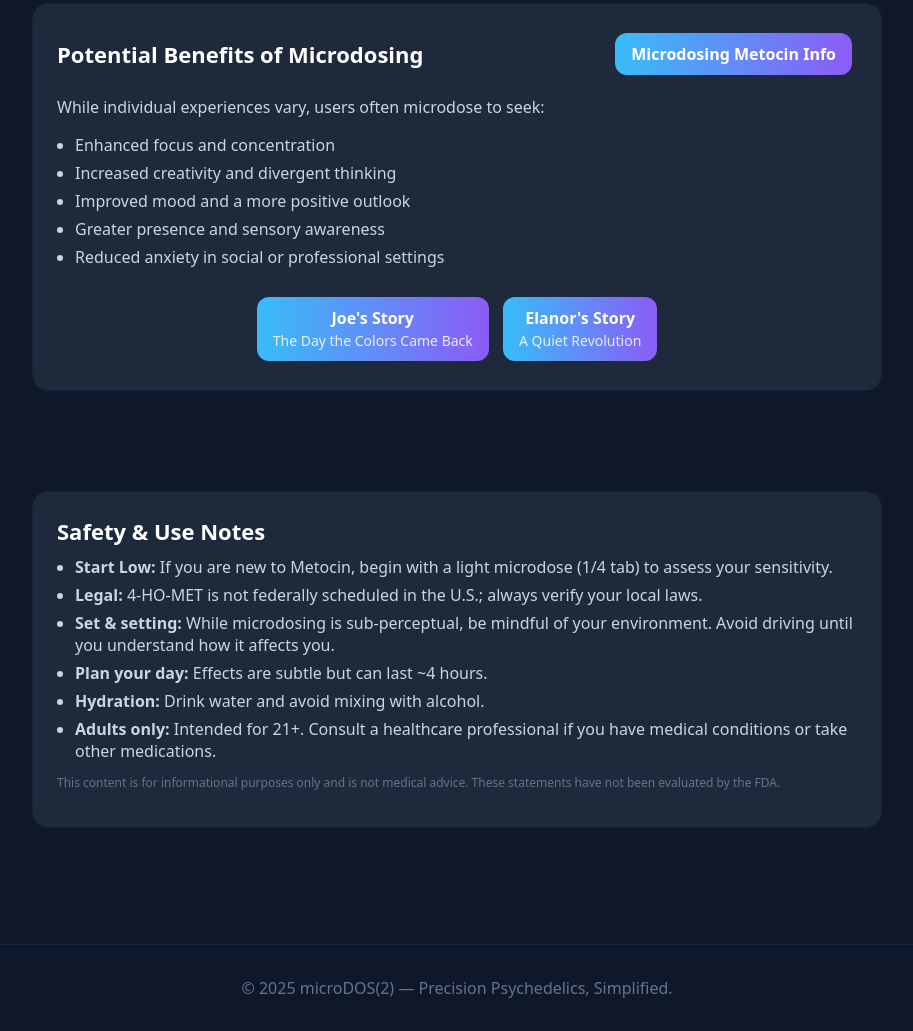
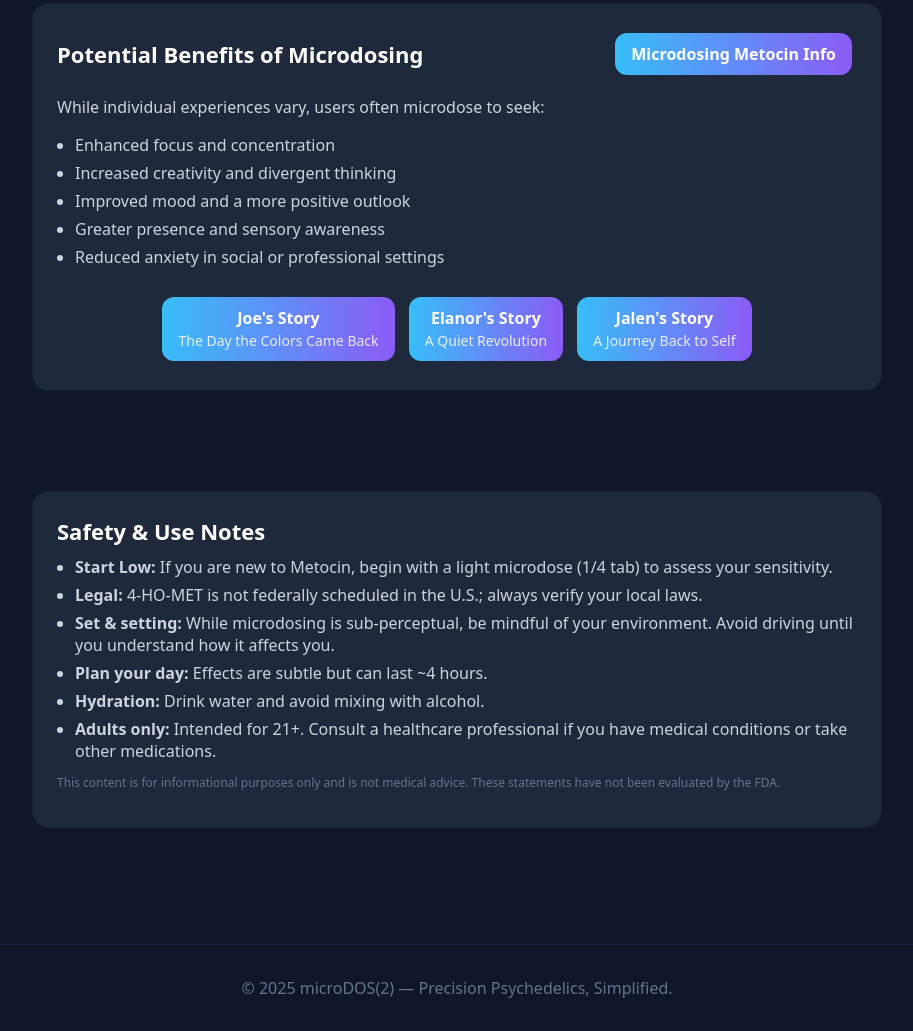
Before and after one commit to microDOS2/micromicrodosinfo, a plain HTML site: page index.html in a window 1280 px wide. Shown: the part 1214-2245 px from the top of the page, without its empty margins (183-1096 px from the left). Drawn offline with Linux system fonts and the light colour scheme.

Commit message:
Update index.html

```diff
--- a/index.html
+++ b/index.html
@@ -321,6 +321,11 @@
                 <br>
                 <span style="font-size: 14px; opacity: 0.85; font-weight: 400;">A Quiet Revolution</span>
             </a>
+            <a href="https://microdos2.github.io/Jalen-s-Story/" class="btn">
+                Jalen's Story
+                <br>
+                <span style="font-size: 14px; opacity: 0.85; font-weight: 400;">A Journey Back to Self</span>
+            </a>
         </div>
       </div>
     </section>
```
